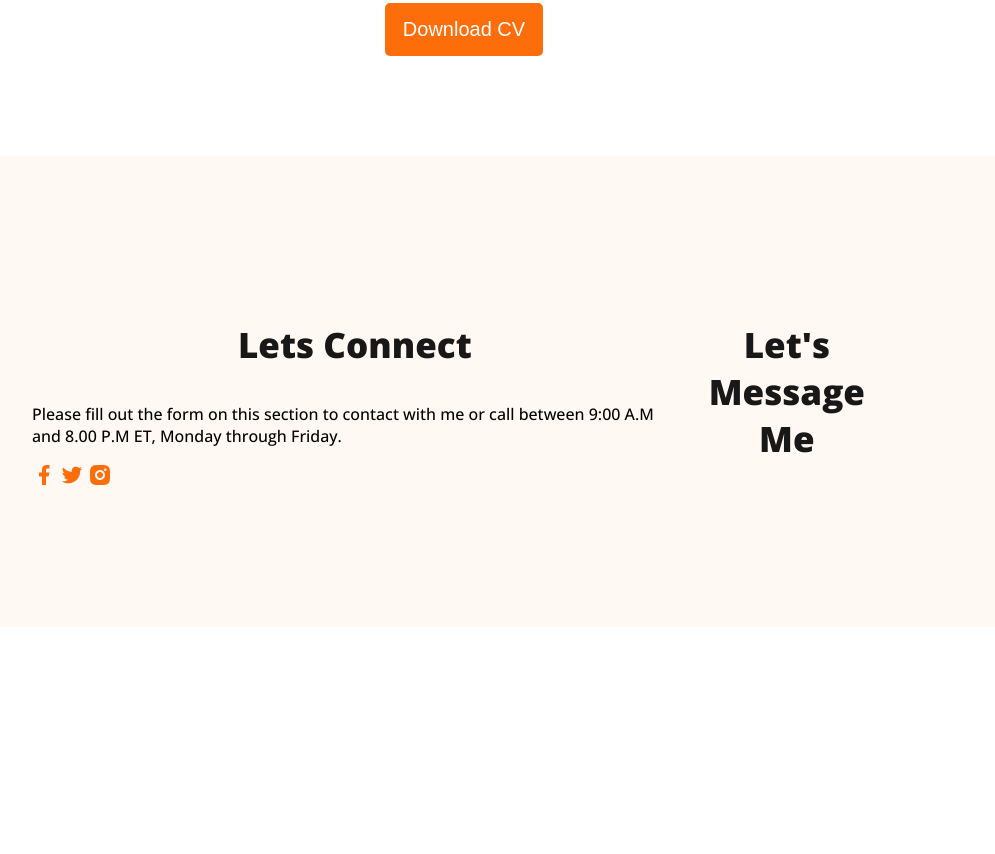
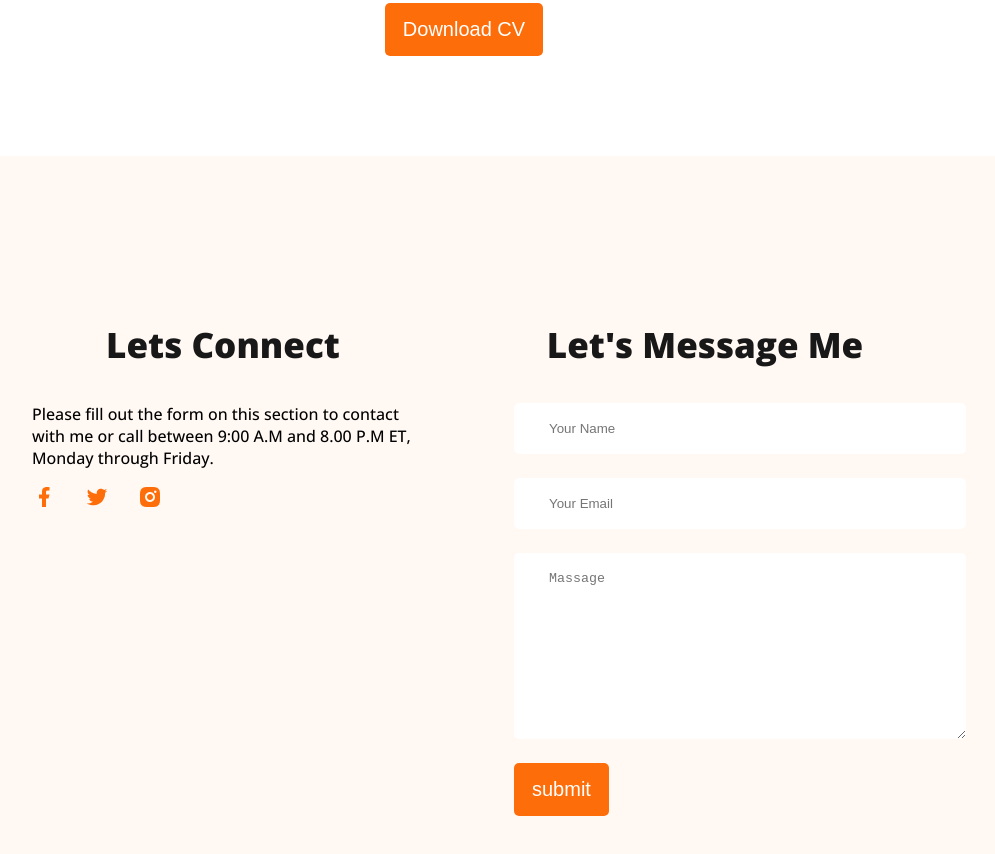
Before and after one commit to MomenaKhatunzinia/webdeveloper-protfolio, a plain HTML site: page index.html in a window 1280 px wide. Shown: the part 3160-4014 px from the top of the page, without its empty margins (176-1171 px from the left). Before the commit the page ends 3795 px from the top, so only its background shows below. Drawn offline with nearby package versions, Linux system fonts and the light colour scheme.

Commit message:
complete

```diff
--- a/Styles/porfolio.css
+++ b/Styles/porfolio.css
@@ -222,8 +222,28 @@
 footer
 {
     display: flex;
+    gap: 100px;
     background:#fff8f3;
     padding: 130px 200px;
     margin-top: 100px;
 
 }
+.footer-column
+{
+    width: 50%;
+}
+.social-linls a
+{
+    margin-right:25px;
+}
+.contract input[type = "text"],input[type = "email"] ,textarea
+{
+    display: block;
+    margin-bottom: 24px;
+    padding: 18px 35px;
+    color: #757575;
+    border-radius: 5px;
+    background: #FFF;
+    border: 0px;
+    width: 100%;
+}
--- a/index.html
+++ b/index.html
@@ -203,6 +203,14 @@
         </div>
         <div class="footer-column">
             <h3 class="section-title">Let's Message Me</h3>
+
+            <form class="contract">
+                <input type="text" placeholder="Your Name">
+                <input type="email" placeholder="Your Email">
+                <textarea placeholder="Massage" name="" id="" cols="30" rows="10"></textarea>
+                <input class="btn-primary"type="submit" value="submit">
+            </form>
+
         </div>
     </footer>
 </body>
```
